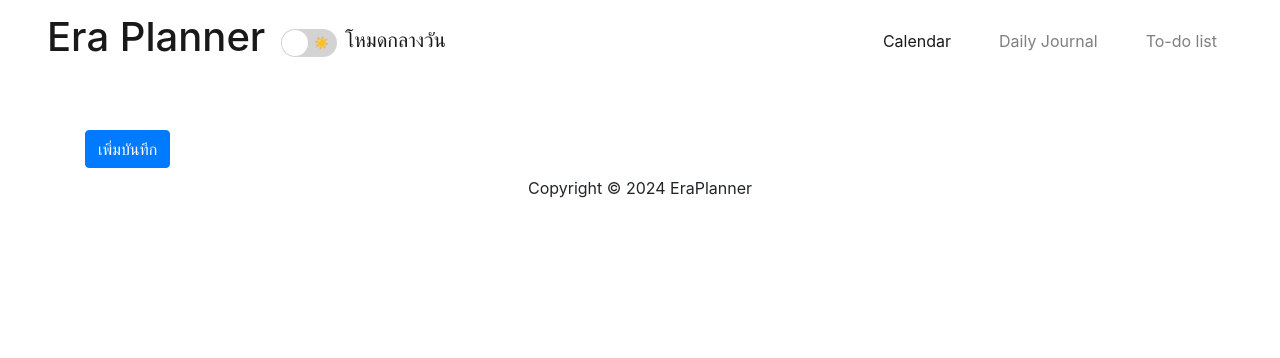
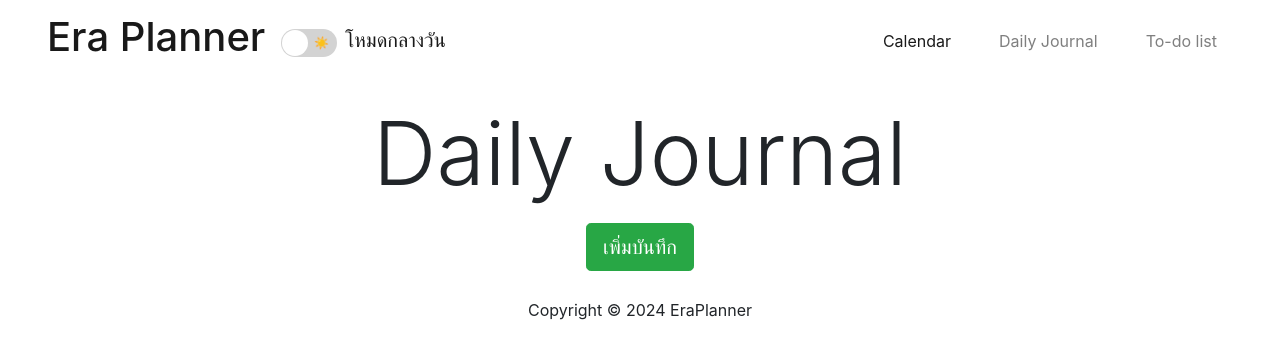
Before and after one commit to Celesca/FinalProject-Frontend-DevInit, a Next.js app: page /journal in a window 1280 px wide. Shown: the top 358 px of the page. Built offline with nearby package versions, Linux system fonts and the light colour scheme.

Commit message:
Update Journal page patch 1

```diff
--- a/pages/journal.js
+++ b/pages/journal.js
@@ -1,7 +1,8 @@
-import { useState } from 'react';
+import { useState, useEffect } from 'react';
 import { Button, Modal, Form } from 'react-bootstrap';
 import { v4 as uuidv4 } from 'uuid';
 import JournalCard from '@/components/JournalCard';
+import styles from '@/styles/Journal.module.css';
 
 const DailyJournalPage = () => {
   const [showModal, setShowModal] = useState(false);
@@ -32,24 +33,41 @@ const DailyJournalPage = () => {
     }
 
     // setting the uuid for the submit
+    const newEntryWithUuid = { ...newEntry, uuid: uuidv4() };
 
-    setNewEntry((prevEntry) => ({ ...prevEntry, uuid: uuidv4() }))
+    setJournalEntries((prevEntries) => {
+      const updatedEntries = [...prevEntries, newEntryWithUuid];
+      localStorage.setItem('journal-data', JSON.stringify(updatedEntries));
+      return updatedEntries;
+    });
 
-    setJournalEntries((prevEntries) => [...prevEntries, newEntry]);
-    setNewEntry({ date: '', header: '', description: '' , uuid:''});
+    setNewEntry({ date: '', header: '', description: '', uuid: '' });
     handleCloseModal();
   };
 
   const handleRemoveEntry = (id) => {
     setJournalEntries((prevEntries) => {
-        return prevEntries.filter((journal) => journal.uuid !== id)
-    });
-  };
+        const updatedEntries = prevEntries.filter((journal) => journal.uuid !== id);
+        localStorage.setItem('journal-data', JSON.stringify(updatedEntries));
+        return updatedEntries;
+    })
+  }
+
+  // Load the storage
+
+  useEffect(() => {
+    const loadData = localStorage.getItem("journal-data");
+    if (loadData) {
+        setJournalEntries(JSON.parse(loadData));
+    }
+
+  }, [])
 
   return (
-    <div className="container mt-5">
-      <div className="mb-3">
-        <Button variant="primary" onClick={handleShowModal}>
+    <div className={`container ${styles.journal_container}`}>
+        <h1 className="text-center display-2">Daily Journal</h1>
+      <div className="my-3 d-flex justify-content-center ">
+        <Button className={`${styles.add_button} btn btn-lg btn-success`} onClick={handleShowModal}>
           เพิ่มบันทึก
         </Button>
       </div>
@@ -102,10 +120,10 @@ const DailyJournalPage = () => {
         </Modal.Body>
         <Modal.Footer>
           <Button variant="secondary" onClick={handleCloseModal}>
-            Close
+            ยกเลิก
           </Button>
           <Button variant="primary" onClick={handleAddEntry}>
-            Save Entry
+            บันทึก
           </Button>
         </Modal.Footer>
       </Modal>
--- /dev/null
+++ b/styles/Journal.module.css
@@ -0,0 +1,11 @@
+.journal_container {
+    padding: 1.2rem;
+    background-color: var(--bg-color);
+    color: var(--text-color);
+}
+
+.add_button {
+    background-color: var(--secondary-bg-color);
+    color: var(--text-color);
+    border: 1px solid var(--secondary-bg-color);
+}
--- a/styles/Todo.module.css
+++ b/styles/Todo.module.css
@@ -30,6 +30,7 @@
 .submit_btn {
     background-color: purple;
     border:0;
+    color: #fff;
 }
 
 
```
